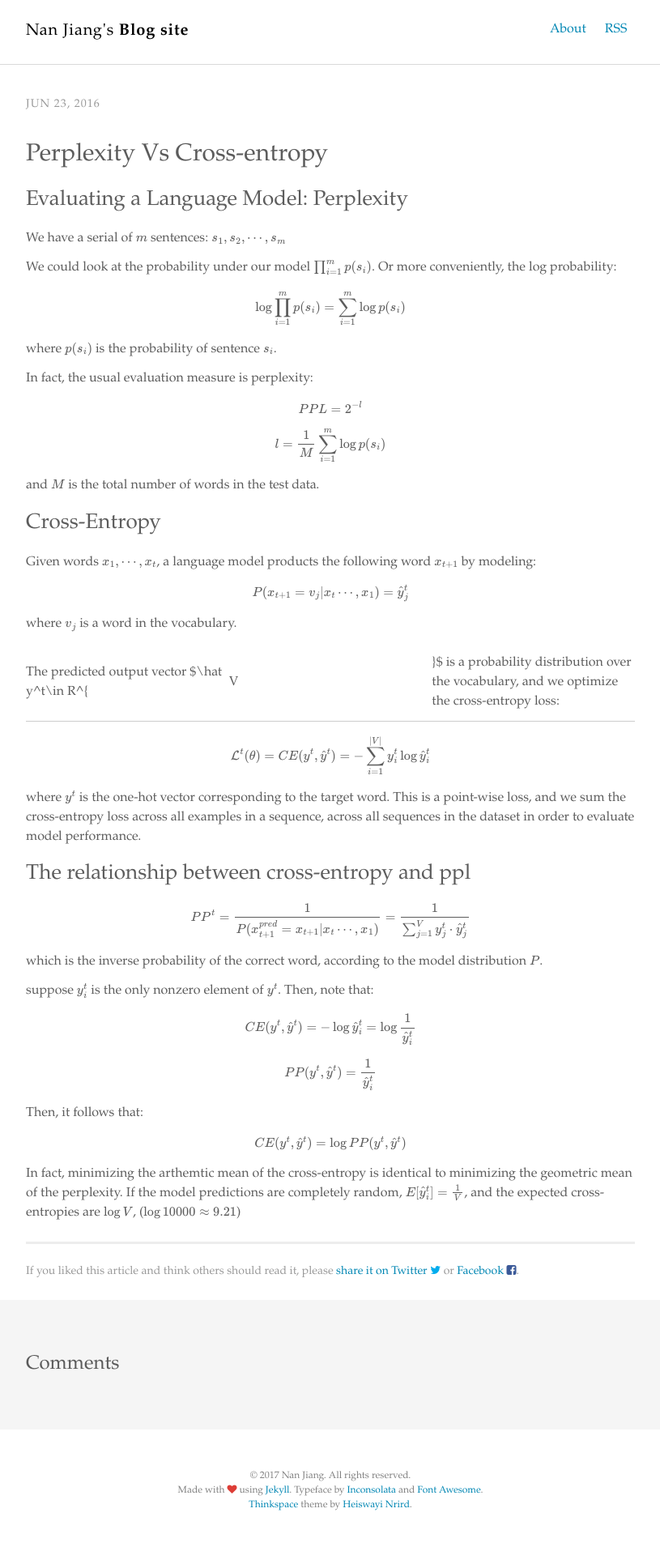
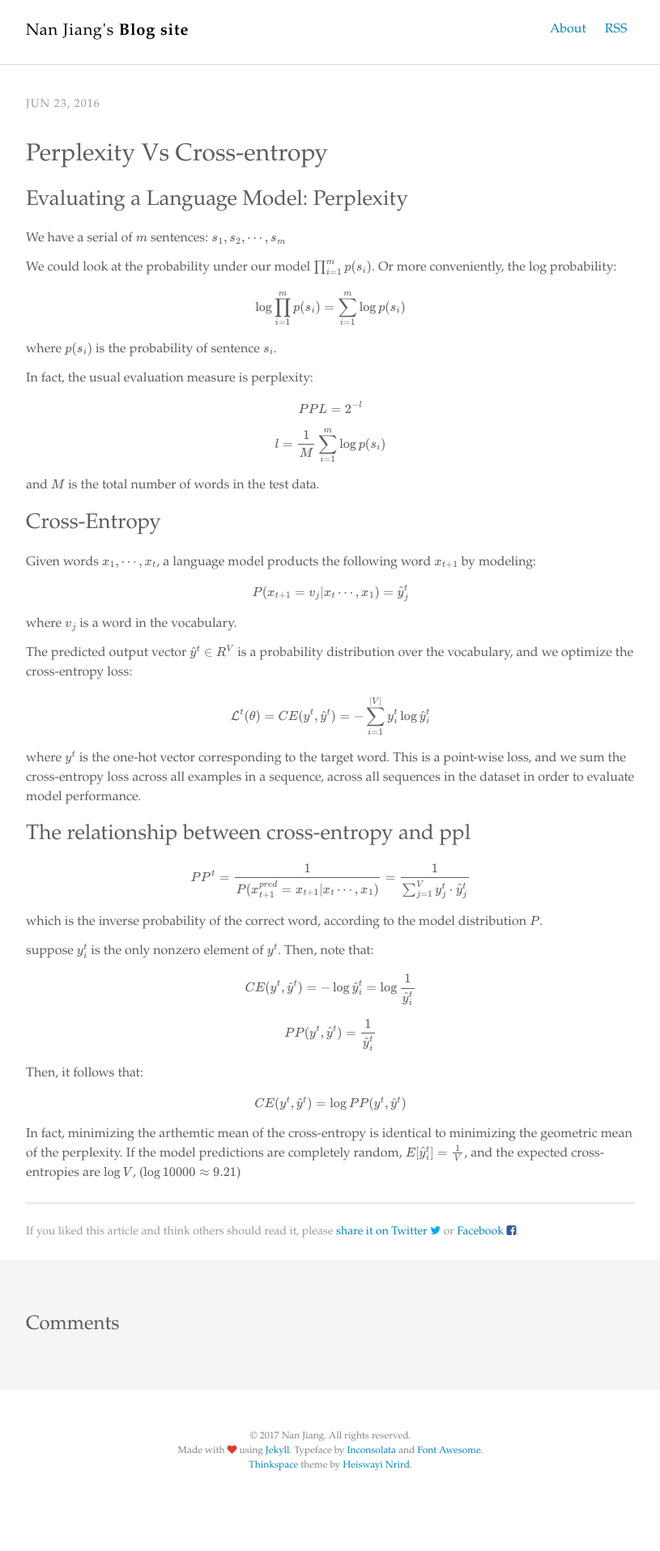
Before and after one commit to jiangnanHugo/blog, a Jekyll site: the page built from _posts/2016/2016-06-23-perplexity-vs-cross-entropy.markdown, in a window 1280 px wide. Shown: the whole page at 81% size, without its empty margins (232-1047 px from the left). Built offline with Jekyll 4.4.1, drawn with Linux system fonts in a browser that asks for light colours; formulas are drawn with MathJax 3; comment, search, counter and statistics services are not loaded; after the commit the page ends 1866 px from its top, so only the background shows below that.

Commit message:
update broken equation

```diff
--- a/_posts/2016/2016-06-23-perplexity-vs-cross-entropy.markdown
+++ b/_posts/2016/2016-06-23-perplexity-vs-cross-entropy.markdown
@@ -31,7 +31,7 @@ $$P(x_{t+1}=v_j|x_t\cdots,x_1)=\hat y_j^t$$
 
 where $v_j$ is a word in the vocabulary.
 
-The predicted output vector $\hat y^t\in R^{|V|}$ is a probability distribution over the vocabulary, and we optimize the cross-entropy loss:
+The predicted output vector $\hat y^t$ $\in$ $ R^{V}$ is a probability distribution over the vocabulary, and we optimize the cross-entropy loss:
 
 $$\mathcal{L}^t(\theta)=CE(y^t,\hat y^t)=-\sum_{i=1}^{|V|}{y_i^t\log \hat y_i^t}$$
 
```
